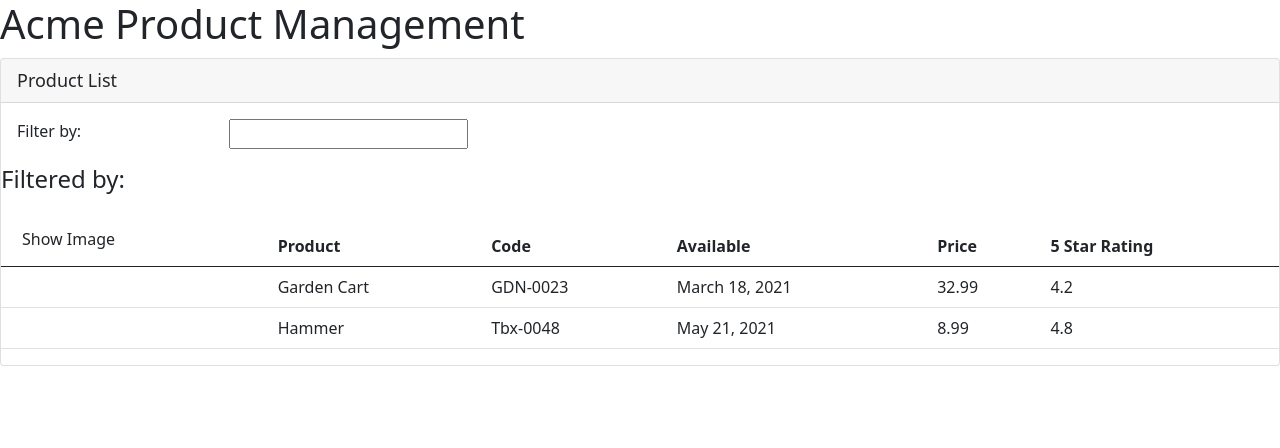
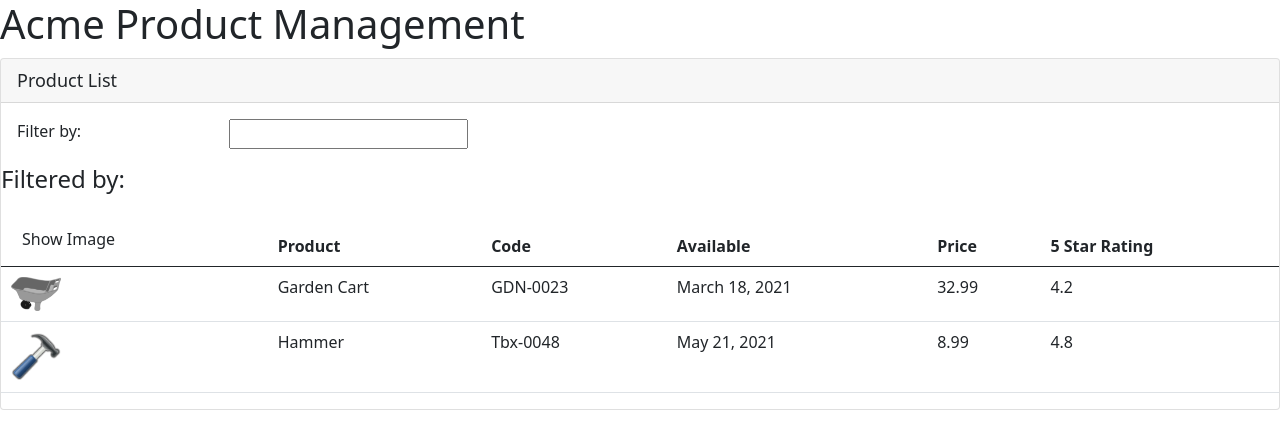
Before and after one commit to yyalexyy/Product-Management, an Angular app in the folder APM/: page / in a window 1280 px wide. Shown: the top 448 px of the page. Built offline with nearby package versions, Linux system fonts and the light colour scheme.

Commit message:
add property binding for the images

```diff
--- a/APM/src/app/products/product-list.component.html
+++ b/APM/src/app/products/product-list.component.html
@@ -36,7 +36,12 @@
             </thead>
             <tbody>
                 <tr *ngFor='let product of products'>
-                    <td></td>
+                    <td>
+                        <img [src]='product.imageUrl'
+                            [title]='product.productName'
+                            [style.width.px]='imageWidth'
+                            [style.margin.px]='imageMargin'>
+                    </td>
                     <td>{{product.productName}}</td>
                     <td>{{product.productCode}}</td>
                     <td>{{product.releaseDate}}</td>
--- a/APM/src/app/products/product-list.component.ts
+++ b/APM/src/app/products/product-list.component.ts
@@ -6,6 +6,8 @@
 })
 export class ProductListComponent {
     pageTitle: string = 'Product List';
+    imageWidth: number = 50;
+    imageMargin: number = 2;
     products: any[] = [
         {
             "productId": 2,
@@ -15,7 +17,7 @@
             "description": "15 gallon capacity rolling garden cart",
             "price": 32.99,
             "starRating": 4.2,
-            "ImageUrl": "assets/images/garden_cart.png"
+            "imageUrl": "assets/images/garden_cart.png"
         },
         {
             "productId": 5,
@@ -25,7 +27,7 @@
             "description": "Curved claw steel hammer",
             "price": 8.99,
             "starRating": 4.8,
-            "ImageUrl": "assets/images/hammer.png"
+            "imageUrl": "assets/images/hammer.png"
         }
     ];
 }
```
